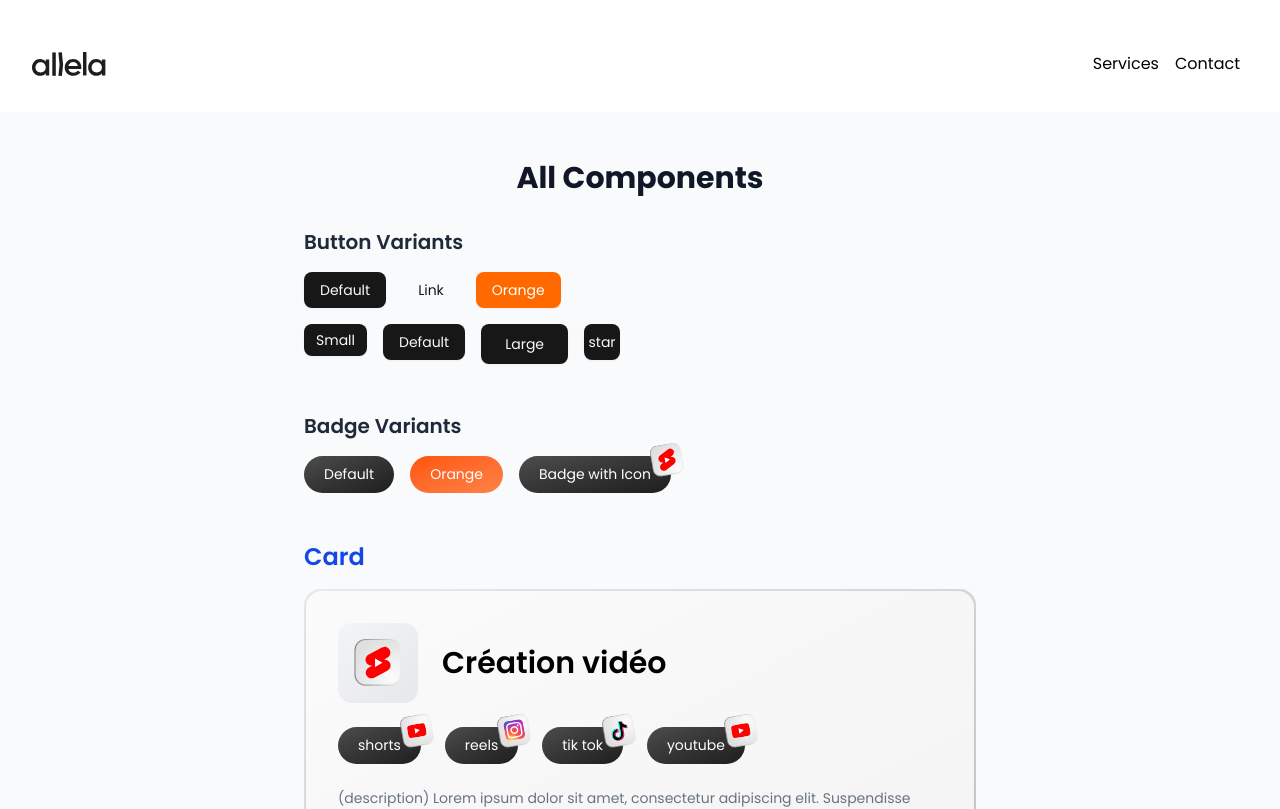
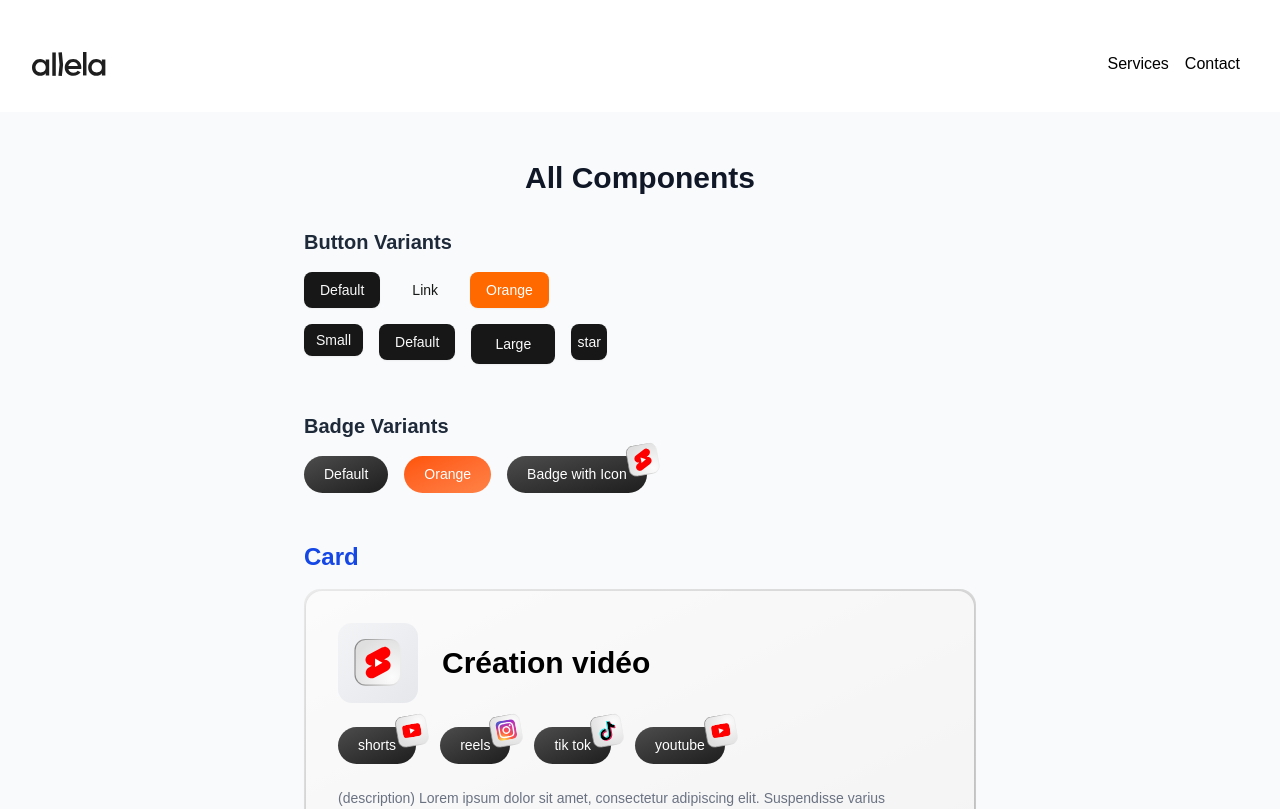
Before and after one commit to samuelabadie/vitrine-allela, a Next.js app: page /all-components in a window 1280 px wide. Shown: the top 809 px of the page. Built offline with nearby package versions, Linux system fonts and the light colour scheme.

Commit message:
build fix

```diff
--- a/src/app/layout.tsx
+++ b/src/app/layout.tsx
@@ -6,11 +6,13 @@ import Navbar from "@/components/Navbar";
 const geistSans = Geist({
   variable: "--font-geist-sans",
   subsets: ["latin"],
+  display: 'swap',
 });
 
 const geistMono = Geist_Mono({
   variable: "--font-geist-mono",
   subsets: ["latin"],
+  display: 'swap',
 });
 
 export const metadata: Metadata = {
@@ -24,13 +26,8 @@ export default function RootLayout({
   children: React.ReactNode;
 }>) {
   return (
-    <html lang="en">
-      <head>
-        <link rel="preconnect" href="https://fonts.googleapis.com" />
-        <link rel="preconnect" href="https://fonts.gstatic.com" crossOrigin="" />
-        <link href="https://fonts.googleapis.com/css2?family=Poppins:ital,wght@0,300;0,400;0,600;0,700;1,300;1,400;1,600;1,700&display=swap" rel="stylesheet" />
-      </head>
-      <body className={`${geistSans.variable} ${geistMono.variable} antialiased`}>
+    <html lang="en" className={`${geistSans.variable} ${geistMono.variable}`}>
+      <body className="antialiased">
         <Navbar />
         <main className="pt-16">
           {children}
--- a/src/app/page.tsx
+++ b/src/app/page.tsx
@@ -6,7 +6,7 @@ import Link from "next/link";
 import ServiceCard from "@/components/ServiceCard";
 import services from "@/data/services.json";
 import { useRef, useEffect } from 'react';
-import { animateHeroTitle, animateBaselineText } from '@/lib/animations';
+import { animateHeroTitle } from '@/lib/animations';
 
 export default function Home() {
   const h1Ref = useRef<HTMLHeadingElement>(null);
--- a/src/components/ServiceCard.tsx
+++ b/src/components/ServiceCard.tsx
@@ -26,7 +26,7 @@ export default function ServiceCard({ icon, title, badges, description }: Servic
           <h2 className="text-3xl font-semibold text-black">{title}</h2>
         </div>
         <div className="flex flex-wrap gap-6 mb-6">
-          {badges.map((badge, idx) => (
+          {badges.map((badge) => (
             <div key={badge.label} className="relative flex items-center">
               <Badge topRightIcon={badge.icon}>
                 {badge.label}
--- a/src/components/ui/input.tsx
+++ b/src/components/ui/input.tsx
@@ -1,10 +1,7 @@
 import * as React from "react"
 import { cn } from "@/lib/utils"
 
-export interface InputProps
-  extends React.InputHTMLAttributes<HTMLInputElement> {}
-
-const Input = React.forwardRef<HTMLInputElement, InputProps>(
+const Input = React.forwardRef<HTMLInputElement, React.InputHTMLAttributes<HTMLInputElement>>(
   ({ className, type, ...props }, ref) => {
     return (
       <input
--- a/src/components/ui/textarea.tsx
+++ b/src/components/ui/textarea.tsx
@@ -1,10 +1,7 @@
 import * as React from "react"
 import { cn } from "@/lib/utils"
 
-export interface TextareaProps
-  extends React.TextareaHTMLAttributes<HTMLTextAreaElement> {}
-
-const Textarea = React.forwardRef<HTMLTextAreaElement, TextareaProps>(
+const Textarea = React.forwardRef<HTMLTextAreaElement, React.TextareaHTMLAttributes<HTMLTextAreaElement>>(
   ({ className, ...props }, ref) => {
     return (
       <textarea
```
